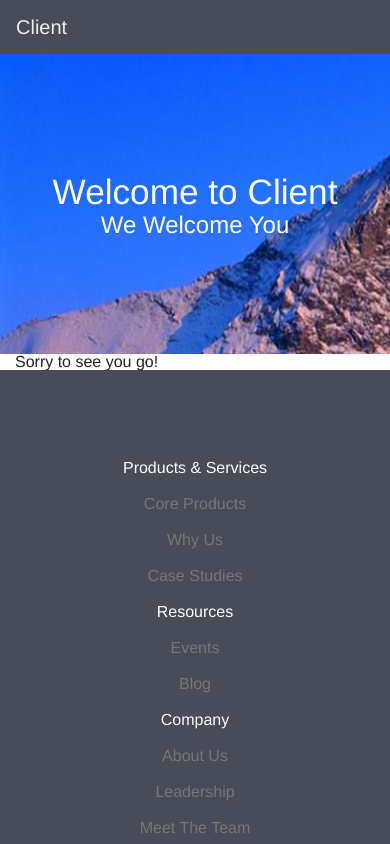
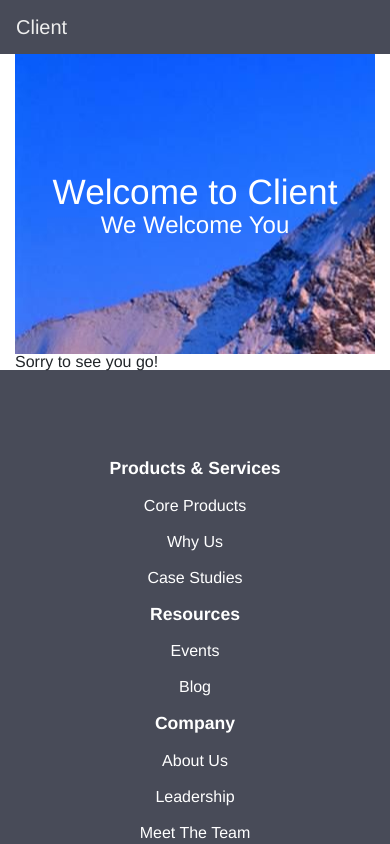
Before and after one commit to tkwok/client, a React (Create React App) app: page /signout in a window 390 px wide. Shown: the top 844 px of the page. Built offline with nearby package versions, Linux system fonts and the light colour scheme; a web font is replaced by a local one.

Commit message:
polished responsive nav

```diff
--- a/public/index.html
+++ b/public/index.html
@@ -2,8 +2,10 @@
 <html lang="en">
   <head>
     <meta charset="utf-8">
-    <meta name="viewport" content="width=device-width, initial-scale=1, shrink-to-fit=no">
+    <meta name="viewport" content="user-scalable=no, initial-scale=1, maximum-scale=1, minimum-scale=1, width=320, height=device-height, target-densitydpi=medium-dpi" />
     <meta name="theme-color" content="#000000">
+
+
 
     <link rel="manifest" href="%PUBLIC_URL%/manifest.json">
     <link rel="shortcut icon" href="%PUBLIC_URL%/favicon.ico">
--- a/src/components/common/Hero.js
+++ b/src/components/common/Hero.js
@@ -1,13 +1,15 @@
 import React from 'react';
-import { Row, Col } from 'reactstrap';
+import { Container, Row, Col } from 'reactstrap';
 
 export default function Hero(props) {
     return (
+        <Container fluid className="hero">
             <Row className="header-image center color-white">
                 <Col>
                     <h1><b>Welcome to Client</b></h1>
                     <h2>We Welcome You</h2>
                 </Col>
             </Row>
+        </Container>
     )
 }
--- a/src/styles/scss/layout/_footer.scss
+++ b/src/styles/scss/layout/_footer.scss
@@ -6,7 +6,8 @@ body > footer {
     padding: 80px 0;
     background-color: #484b58;
 
-    ul li {
+    ul {
+      li {
         padding: 10px 0;
         color: $white;
         a {
@@ -17,14 +18,20 @@ body > footer {
         a:hover {
             color: $white;
         }
+      }
+      li:first-child {
+        font-weight: bolder;
+        font-size: 1.1em;
+      }
     }
 
     @media screen and (max-width: $break-lg) {
         ul li {
-            text-align: center;
-            a {
-                padding-left: 0;
-            }
+          text-align: center;
+          a {
+            padding-left: 0;
+            color: $white;
+          }
         }
     }
 }
--- a/src/styles/scss/layout/_header.scss
+++ b/src/styles/scss/layout/_header.scss
@@ -40,6 +40,29 @@ nav {
     border-color: $white;
 }
 
+.dropdown-menu {
+  border: 0;
+  background-color: transparent;
+  .dropdown-divider {
+    border: 0;
+  }
+}
+
+.nav-item {
+  .nav-link {
+    text-align: center;
+  }
+  a.dropdown-item {
+    color: $white;
+    text-align: right;
+    &:hover {
+      background-color: transparent;
+    }
+  }
+}
+
+
+
 @media screen and (max-width: $break-lg) {
     %center-base {
         display: flex;
@@ -57,11 +80,17 @@ nav {
   .dropdown-menu {
     border: 0;
     background-color: $gray;
-    .dropdown-item {
-      color: $white;
-    }
     .dropdown-divider {
       border: 0;
+    }
+  }
+  .nav-item {
+    .nav-link {
+      text-align: center;
+    }
+    a.dropdown-item {
+      color: $white;
+      text-align: center;
     }
   }
 }
@@ -69,3 +98,8 @@ nav {
 .navbar-toggler {
   border: 0;
 }
+
+
+#root {
+  overflow-x: hidden;
+}
```
Also changed, not shown: src/styles/css/main.css (+1 -1 lines), 1 other file (tests, documents, lock files or other folders). Lines whose indentation alone changed are shown as unchanged.
